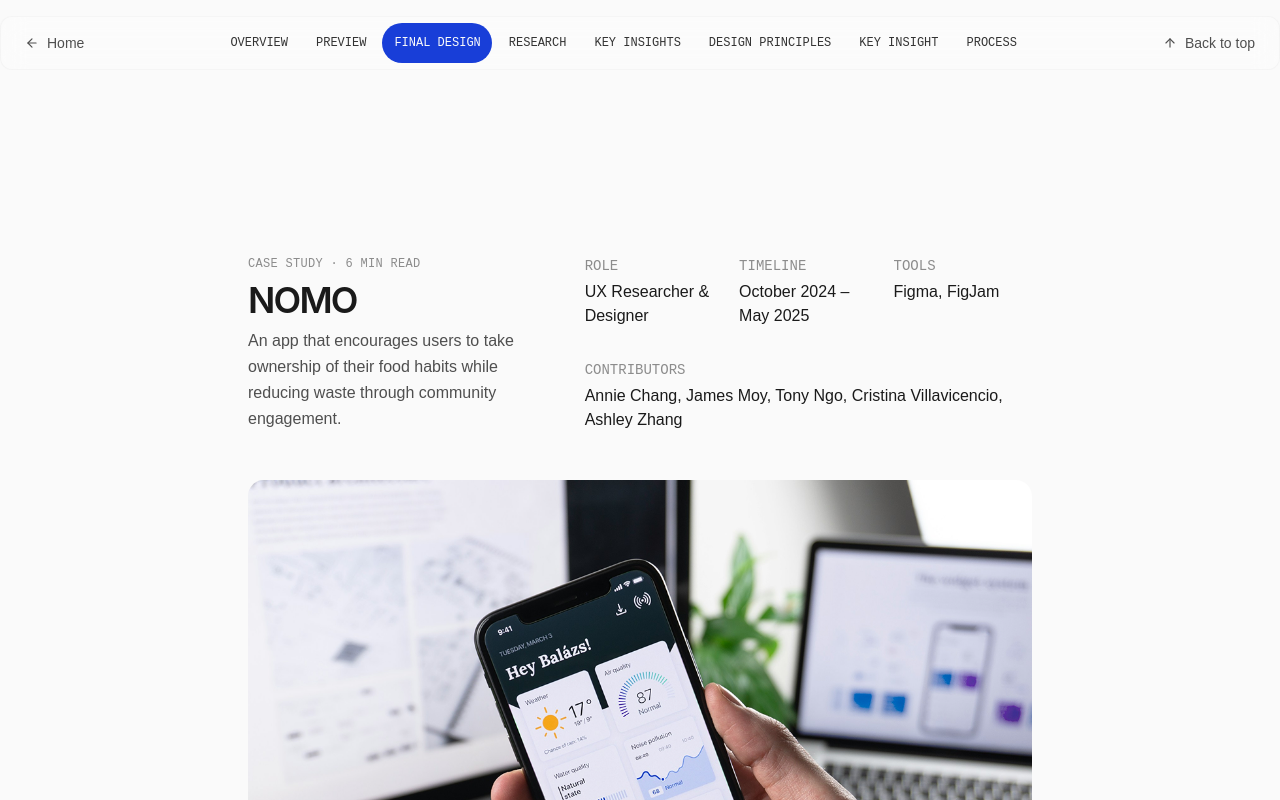
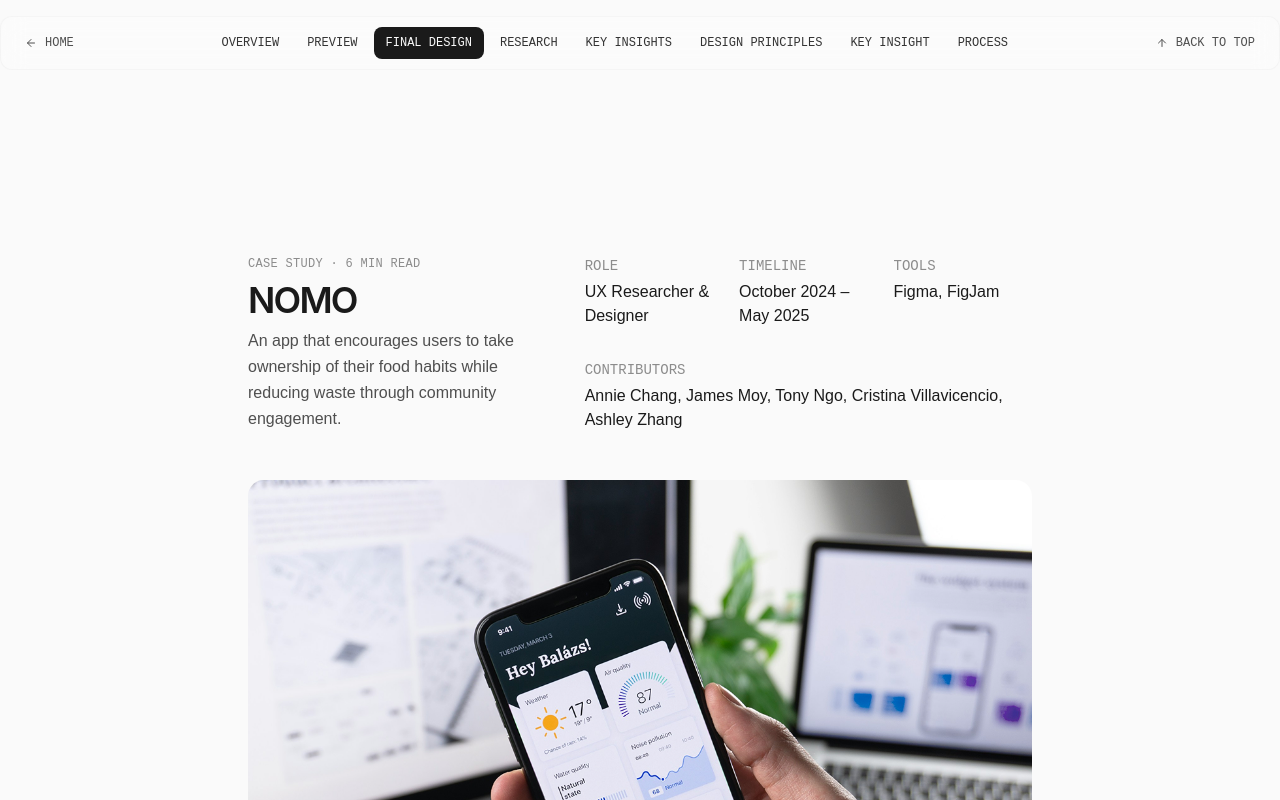
Before and after one commit to jadanguyend/portfolio, a React (Vite) app: page /portfolio/case-studies/nomo in a window 1280 px wide. Shown: the top 800 px of the page. Built offline with nearby package versions, Linux system fonts and the light colour scheme; a web font is replaced by a local one.

Commit message:
fixed some case study nav styling

```diff
--- a/src/components/navigation/CaseStudyProgressNav.jsx
+++ b/src/components/navigation/CaseStudyProgressNav.jsx
@@ -70,7 +70,7 @@ export default function CaseStudyProgressNav() {
         <div className="shrink-0">
           <Link
             to="/"
-            className="flex items-center gap-2 text-sm font-medium text-grayLight-700 dark:text-grayDark-700 hover:opacity-80 transition"
+            className="flex items-center gap-2 text-xs font-mono uppercase font-medium text-grayLight-700 dark:text-grayDark-700 hover:opacity-80 transition"
           >
             <FiArrowLeft />
             <span>Home</span>
@@ -81,12 +81,12 @@ export default function CaseStudyProgressNav() {
         <div className="relative flex items-center gap-1 mx-auto">
           {sections[activeIndex] && (
             <div
-              className="absolute bg-accent rounded-full transition-all duration-300 pointer-events-none"
+              className="absolute bg-grayLight-900 dark:bg-grayDark-900 rounded-[0.5rem] transition-all duration-300 pointer-events-none"
               style={{
                 left: pillStyle.left,
                 width: pillStyle.width,
-                top: "-6px",
-                bottom: "-6px",
+                top: "-0.15rem",
+                bottom: "-0.15rem",
               }}
             />
           )}
@@ -112,7 +112,7 @@ export default function CaseStudyProgressNav() {
             onClick={() =>
               window.scrollTo({ top: 0, behavior: "smooth" })
             }
-            className="flex items-center gap-2 text-sm font-medium text-grayLight-700 dark:text-grayDark-700 hover:opacity-80 transition"
+            className="flex items-center gap-2 text-xs font-mono uppercase font-medium text-grayLight-700 dark:text-grayDark-700 hover:opacity-80 transition"
           >
             <FiArrowUp />
             <span>Back to top</span>
```
Also changed, not shown: 2 other files (tests, documents, lock files or other folders).
